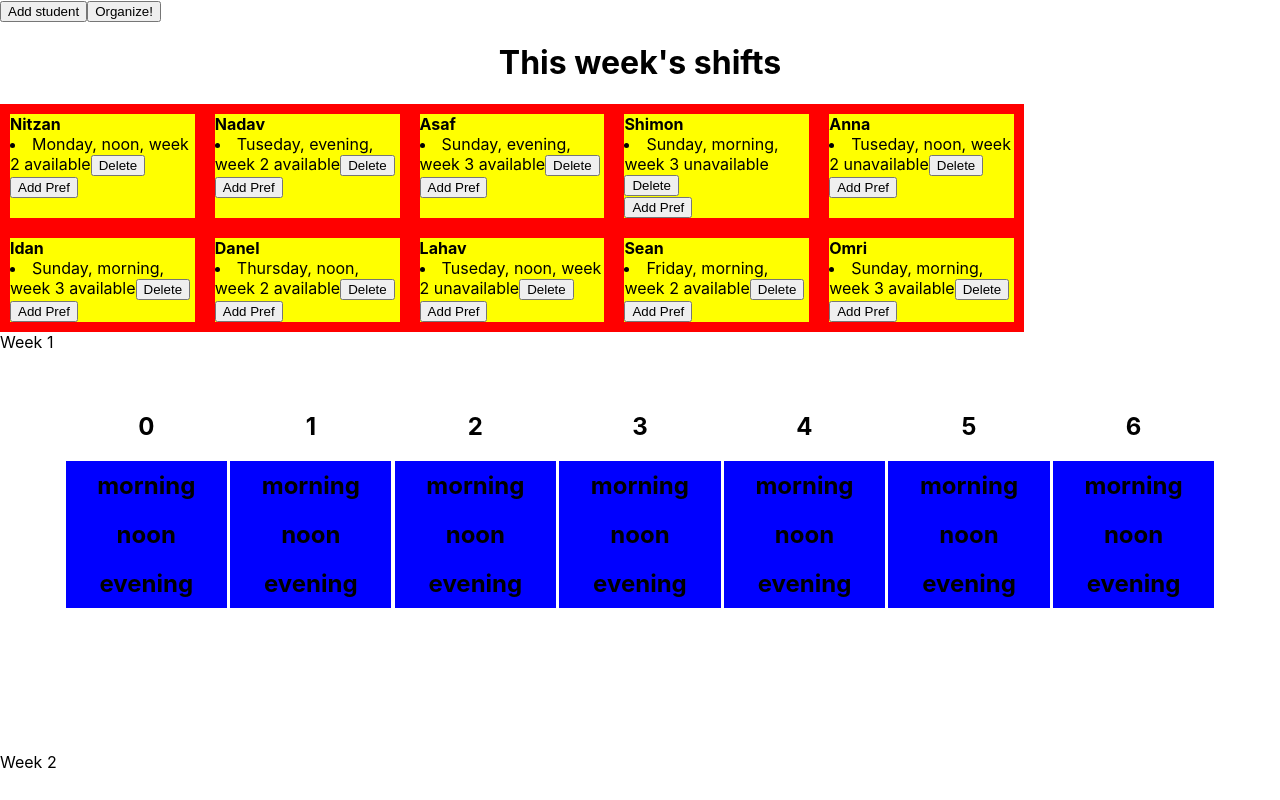
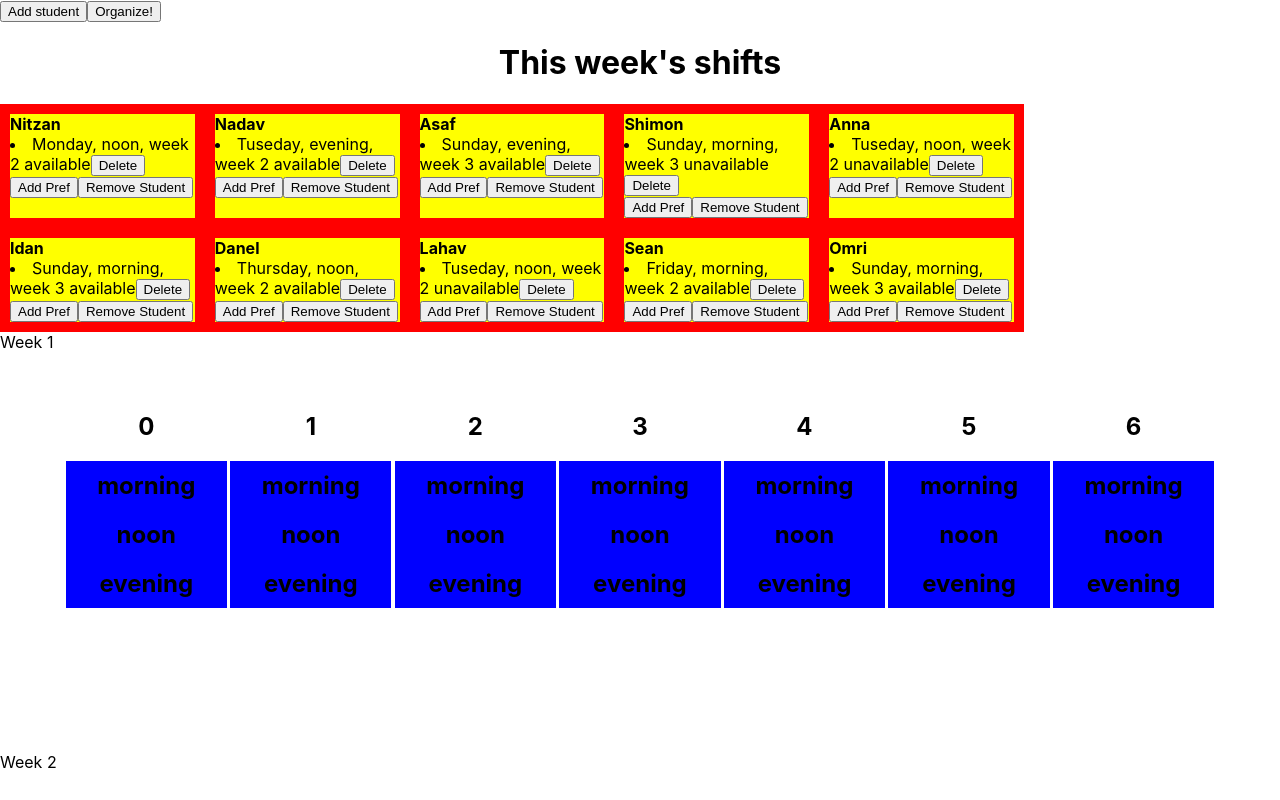
Before and after one commit to listguy/Shift-Organizer, a React (Create React App) app: page / in a window 1280 px wide. Shown: the top 800 px of the page. Built offline with nearby package versions, Linux system fonts and the light colour scheme.

Commit message:
remove student functionality added to ui. synching shifts after student removal

```diff
--- a/src/App.tsx
+++ b/src/App.tsx
@@ -64,7 +64,22 @@ function App() {
       setStudents(sm.getAllStudents());
       return newStudent;
     } catch (e) {
+      console.log(e);
       return false;
+    }
+  };
+
+  const removeStudent: (name: string, sm?: IShiftManager) => boolean | Error = (
+    name: string,
+    sm: IShiftManager = SM
+  ) => {
+    try {
+      sm.removeStudent(name);
+      setStudents(sm.getAllStudents());
+      return true;
+    } catch (e) {
+      console.log(e);
+      return e;
     }
   };
 
@@ -147,6 +162,7 @@ function App() {
         students={students}
         addPref={addPreferenceToStudent}
         rmvPref={removePreferenceFromStudent}
+        rmvStudent={removeStudent}
       />
       Week 1
       <WeekTable shifts={shiftsState[0]} />
--- a/src/components/StudentTicket.tsx
+++ b/src/components/StudentTicket.tsx
@@ -29,6 +29,7 @@ export default function StudentsDeatails({
   students,
   addPref,
   rmvPref,
+  rmvStudent,
 }: {
   students: IStudent[];
   addPref: (
@@ -38,6 +39,7 @@ export default function StudentsDeatails({
     sm?: IShiftManager
   ) => boolean | Error;
   rmvPref: (studentName: string, shiftTimeStamp: number) => boolean | Error;
+  rmvStudent: (studentName: string) => boolean | Error;
 }) {
   const promptAddModal = useCallback(async (studentName: string) => {
     const { value: formValue } = await Swal.fire({
@@ -115,6 +117,30 @@ export default function StudentsDeatails({
     []
   );
 
+  const promptRmvStudentModal = useCallback(async (studentName: string) => {
+    Swal.fire({
+      title: `Delete student ${studentName}?`,
+      text: `This is irreversiable!`,
+      icon: "warning",
+      showCancelButton: true,
+      cancelButtonColor: "#3085d6",
+      confirmButtonColor: "#d33",
+      confirmButtonText: "Delete",
+    }).then((result: SweetAlertResult) => {
+      if (result.isConfirmed) {
+        const succeed: boolean | Error = rmvStudent(studentName);
+        if (succeed === true) {
+          Swal.fire("OK", `Student ${studentName} deleted`, "success");
+        } else {
+          if (succeed instanceof Error) {
+            console.log(succeed);
+            Swal.fire("oops...", succeed.message, "error");
+          }
+        }
+      }
+    });
+  }, []);
+
   return (
     <Wrapper>
       {students.map((student: IStudent) => (
@@ -133,6 +159,9 @@ export default function StudentsDeatails({
             </li>
           ))}
           <button onClick={() => promptAddModal(student.name)}>Add Pref</button>
+          <button onClick={() => promptRmvStudentModal(student.name)}>
+            Remove Student
+          </button>
         </Ticket>
       ))}
     </Wrapper>
--- a/src/shift_organizer_modules/shiftOrginazor.js
+++ b/src/shift_organizer_modules/shiftOrginazor.js
@@ -11,6 +11,7 @@ class ShiftManager {
         this.HeuristicTreshold = 0;
     }
     addStudent(name) {
+        name = lodash_1.capitalize(name.toLowerCase());
         const exist = this.students.findIndex((student) => student.name === name) !==
             -1;
         if (exist) {
@@ -22,12 +23,15 @@ class ShiftManager {
         return newStudent;
     }
     removeStudent(name) {
+        name = lodash_1.capitalize(name.toLowerCase());
         const indexOfStudent = this.students.findIndex((student) => student.name === name);
         if (indexOfStudent === -1) {
             throw new Error("Student does not exist");
         }
         this.students.splice(indexOfStudent, 1);
+        this.syncShiftsAndStudents();
         this.HeuristicTreshold = calculateTreshold(this.students.length, this.shifts.length * 7);
+        return;
     }
     getStudent(name) {
         return this.students.find((student) => student.name === name);
@@ -149,6 +153,21 @@ class ShiftManager {
                 ? new Entities_1.OrginizedShiftDay(new Entities_1.Shift(day, week, "morning", true), new Entities_1.Shift(day, week, "noon", true), new Entities_1.Shift(day, week, "evening", true))
                 : new Entities_1.OrginizedShiftDay(new Entities_1.Shift(day, week, "morning"), new Entities_1.Shift(day, week, "noon"), new Entities_1.Shift(day, week, "evening"));
         }));
+    }
+    syncShiftsAndStudents() {
+        //Unassigns students who no longer exist in student list from shifts
+        // this.shifts = this.shifts.map((shiftsWeek:IOrganizedShiftDay[])=>shiftsWeek.map((shiftDay:IOrganizedShiftDay)=>shift))
+        for (let weekShifts of this.shifts) {
+            for (let dayShifts of weekShifts) {
+                for (let shift of dayShifts.getAllShifts()) {
+                    if (!shift.chosen)
+                        continue;
+                    if (!this.students.includes(shift.chosen)) {
+                        shift.unassignStudent();
+                    }
+                }
+            }
+        }
     }
     cloneShifts() {
         // created a copy for min conflicts to work on and modify.
--- a/src/shift_organizer_modules/utils/Entities.js
+++ b/src/shift_organizer_modules/utils/Entities.js
@@ -15,6 +15,9 @@ class Shift {
     }
     assignStudent(student) {
         this.chosen = student;
+    }
+    unassignStudent() {
+        this.chosen = undefined;
     }
     addUnavailable(student) {
         this.unavailable.push(student);
--- a/src/shift_organizer_modules/utils/Entities.ts
+++ b/src/shift_organizer_modules/utils/Entities.ts
@@ -32,6 +32,10 @@ export class Shift implements IShift {
 
   assignStudent(student: IStudent) {
     this.chosen = student;
+  }
+
+  unassignStudent() {
+    this.chosen = undefined;
   }
 
   addUnavailable(student: IStudent) {
--- a/src/shift_organizer_modules/utils/interface.ts
+++ b/src/shift_organizer_modules/utils/interface.ts
@@ -7,6 +7,7 @@ export interface IShift {
   unavailable: IStudent[];
   chosen: undefined | IStudent;
   assignStudent(student: IStudent): void;
+  unassignStudent(): void;
   addUnavailable(student: IStudent): void;
   isStudentUnavailable(student: IStudent): void;
   isAdjacent(otherShift: IShift | undefined): boolean;
```
Also changed, not shown: src/components/RemoveStudent.tsx (added, +36 -0 lines), src/shift_organizer_modules/shiftOrginazor.ts (+27 -1 lines), 1 other file (tests, documents, lock files or other folders).
